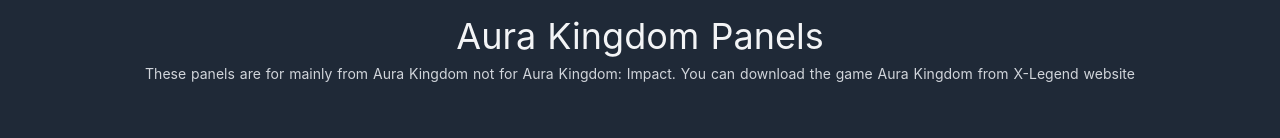
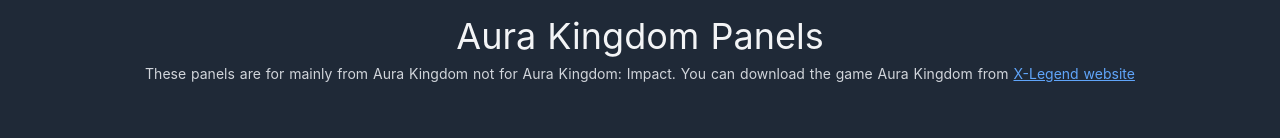
Before and after one commit to coffeekitkat/aurakingdom-panels, a Nuxt app: page / in a window 1280 px wide. Shown: the top 138 px of the page. Built offline with nearby package versions, Linux system fonts and the light colour scheme.

Commit message:
fix: add styling to download link for better visibility

```diff
--- a/app.vue
+++ b/app.vue
@@ -3,7 +3,7 @@
       <h1 class="text-gray-100 pt-4 text-center text-4xl">Aura Kingdom Panels</h1>
       <p class="text-gray-300 text-center pt-2 px-4 text-sm">
         These panels are for mainly from Aura Kingdom not for Aura Kingdom: Impact.
-        You can download the game Aura Kingdom from <a href="https://www.x-legend.com/online/aurakingdom/" target="_blank">X-Legend website</a>
+        You can download the game Aura Kingdom from <a class="text-blue-400 underline" href="https://www.x-legend.com/online/aurakingdom/" target="_blank">X-Legend website</a>
       </p>
 
       <div class="flex pt-12 pb-16 px-16 items-center justify-center">
```
